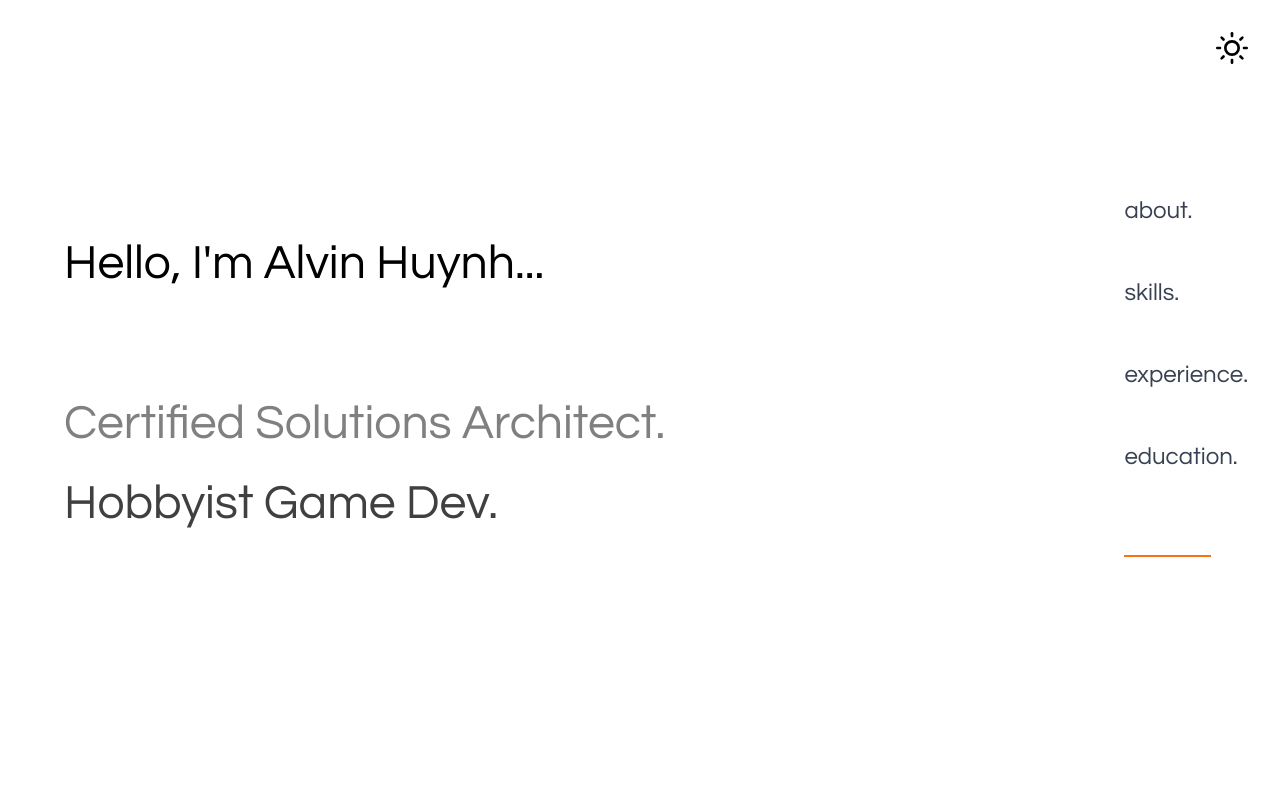
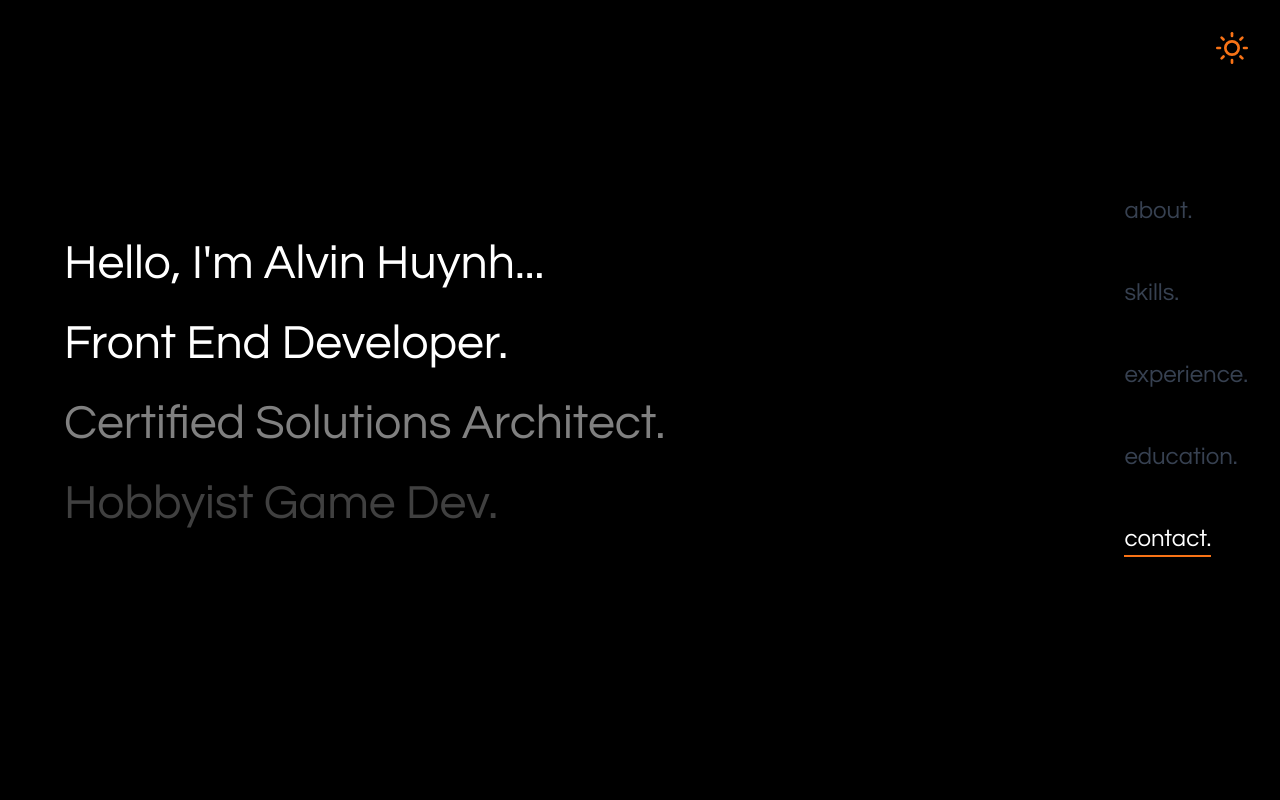
Before and after one commit to ahuynh15/personal-site, a Next.js app: page / in a window 1280 px wide. Both pictures are taken after a click on the button 1232 px from the left and 48 px from the top of the page. Shown: the top 800 px of the page. Built offline with nearby package versions, Linux system fonts and the light colour scheme.

Commit message:
polishing dark mode feature

```diff
--- a/src/components/Common/DarkModeToggle/DarkModeToggle.js
+++ b/src/components/Common/DarkModeToggle/DarkModeToggle.js
@@ -1,21 +1,46 @@
 import { selectDarkMode, setDarkMode } from '@/slices/DarkModeSlice';
 import { useSelector, useDispatch } from 'react-redux';
 import { MoonIcon, SunIcon } from '../Icons';
+import { AnimatePresence, motion } from 'framer-motion';
+import resolveConfig from 'tailwindcss/resolveConfig';
+import tailwindConfig from 'tailwindConfig';
 
 const DarkModeToggle = () => {
   const dispatch = useDispatch();
+  const styleConfig = resolveConfig(tailwindConfig);
   const darkMode = useSelector((state) => selectDarkMode(state));
 
   const toggleDarkMode = () => {
     dispatch(setDarkMode(!darkMode));
   };
 
+  const variants = {
+    initial: { scale: 0.5, rotateZ: 90, transition: { type: 'spring' } },
+    animate: { scale: 1, rotateZ: 0, transition: { type: 'spring' } },
+  };
+
   return (
-    <>
-      <button onClick={() => toggleDarkMode()}>
-        {darkMode ? <SunIcon /> : <MoonIcon />}
-      </button>
-    </>
+    <button onClick={() => toggleDarkMode()}>
+      {darkMode ? (
+        <motion.div
+          key="lightModeToggle"
+          variants={variants}
+          initial="initial"
+          animate="animate"
+        >
+          <SunIcon color={styleConfig.theme.colors['orange']['500']} />
+        </motion.div>
+      ) : (
+        <motion.div
+          key="darkModeToggle"
+          variants={variants}
+          initial="initial"
+          animate="animate"
+        >
+          <MoonIcon />
+        </motion.div>
+      )}
+    </button>
   );
 };
 
--- a/src/components/Common/Icons/MoonIcon.js
+++ b/src/components/Common/Icons/MoonIcon.js
@@ -9,10 +9,10 @@ const MoonIcon = ({ size = 32, color = 'currentColor' }) => {
       viewBox="0 0 24 24"
       fill="none"
       stroke={color}
-      stroke-width="2"
-      stroke-linecap="round"
-      stroke-linejoin="round"
-      class="feather feather-moon"
+      strokeWidth="2"
+      strokeLinecap="round"
+      strokeLinejoin="round"
+      className="feather feather-moon"
     >
       <path d="M21 12.79A9 9 0 1 1 11.21 3 7 7 0 0 0 21 12.79z"></path>
     </svg>
--- a/src/components/Common/Icons/SunIcon.js
+++ b/src/components/Common/Icons/SunIcon.js
@@ -9,10 +9,10 @@ const SunIcon = ({ size = 32, color = 'currentColor' }) => {
       viewBox="0 0 24 24"
       fill="none"
       stroke={color}
-      stroke-width="2"
-      stroke-linecap="round"
-      stroke-linejoin="round"
-      class="feather feather-sun"
+      strokeWidth="2"
+      strokeLinecap="round"
+      strokeLinejoin="round"
+      className="feather feather-sun"
     >
       <circle cx="12" cy="12" r="5"></circle>
       <line x1="12" y1="1" x2="12" y2="3"></line>
--- a/src/components/ContactPageWrapper/ContactLink/ContactLink.js
+++ b/src/components/ContactPageWrapper/ContactLink/ContactLink.js
@@ -1,17 +1,25 @@
 import { LinkIcon } from '@/Common';
 import PropTypes from 'prop-types';
 import { motion } from 'framer-motion';
+import { useSelector } from 'react-redux';
 import resolveConfig from 'tailwindcss/resolveConfig';
 import tailwindConfig from 'tailwindConfig';
+import { selectDarkMode } from '@/slices/DarkModeSlice';
 
 const ContactLink = ({ label, href, icon = <LinkIcon size={24} /> }) => {
   const styleConfig = resolveConfig(tailwindConfig);
+  const darkMode = useSelector((state) => selectDarkMode(state));
 
   return (
     <div className="inline-block">
       <motion.a
         href={href}
         className="flex items-center text-4xl"
+        animate={{
+          color: darkMode
+            ? styleConfig.theme.colors['white']
+            : styleConfig.theme.colors['black'],
+        }}
         whileHover={{
           color: styleConfig.theme.colors['orange']['500'],
         }}
--- /dev/null
+++ b/src/lib/animationVariants.js
@@ -0,0 +1,37 @@
+import resolveConfig from 'tailwindcss/resolveConfig';
+import tailwindConfig from 'tailwindConfig';
+
+const styleConfig = resolveConfig(tailwindConfig);
+
+export const animateDarkMode = (properties) => {
+  let darkMode = {
+    dark: { transition: { type: 'linear' } },
+    light: { transition: { type: 'linear' } },
+  };
+
+  if (properties.includes('background')) {
+    darkMode.dark = {
+      ...darkMode.dark,
+      background: styleConfig.theme.colors['black'],
+    };
+    darkMode.light = {
+      ...darkMode.light,
+      background: styleConfig.theme.colors['white'],
+    };
+  }
+
+  if (properties.includes('text')) {
+    darkMode.dark = {
+      ...darkMode.dark,
+      color: styleConfig.theme.colors['white'],
+    };
+    darkMode.light = {
+      ...darkMode.light,
+      color: styleConfig.theme.colors['black'],
+    };
+  }
+
+  console.log(darkMode);
+
+  return darkMode;
+};
--- a/src/pages/index.js
+++ b/src/pages/index.js
@@ -1,22 +1,32 @@
 import { Sidebar } from '@/Common';
 import Head from 'next/head';
+import { useSelector } from 'react-redux';
+import { motion } from 'framer-motion';
+import { selectDarkMode } from '@/slices/DarkModeSlice';
 import { AboutPageWrapper } from '@/components/AboutPageWrapper';
 import { SkillsPageWrapper } from '@/components/SkillsPageWrapper';
 import { ExperiencePageWrapper } from '@/components/ExperiencePageWrapper';
 import { EducationPageWrapper } from '@/components/EducationPageWrapper';
 import { ContactPageWrapper } from '@/components/ContactPageWrapper';
 import { DarkModeToggle } from '@/components/Common/DarkModeToggle';
+import { animateDarkMode } from '@/lib/animationVariants';
 
 export default function Home() {
+  const darkMode = useSelector((state) => selectDarkMode(state));
+
   return (
-    <div>
+    <div className={`${darkMode && 'dark'}`}>
       <Head>
         <title>Alvin Huynh</title>
         <meta name="description" content="Alvin Huynh's Personal Site" />
         <link rel="icon" href="/favicon.ico" />
       </Head>
 
-      <main className="flex h-full bg-white text-black dark:bg-black dark:text-white">
+      <motion.main
+        className="flex h-full"
+        variants={animateDarkMode(['background', 'text'])}
+        animate={darkMode ? 'dark' : 'light'}
+      >
         {/* Fixed Dark Mode Toggle */}
         <div className="fixed top-8 right-8 z-10">
           <DarkModeToggle />
@@ -43,7 +53,7 @@ export default function Home() {
 
         {/* Fixed Sidebar */}
         <Sidebar />
-      </main>
+      </motion.main>
     </div>
   );
 }
--- a/tailwind.config.js
+++ b/tailwind.config.js
@@ -2,6 +2,7 @@ const defaultTheme = require('tailwindcss/defaultTheme');
 
 module.exports = {
   content: ['./src/**/*.{js,jsx,ts,tsx}'],
+  darkMode: 'class',
   theme: {
     extend: {
       fontFamily: {
```
